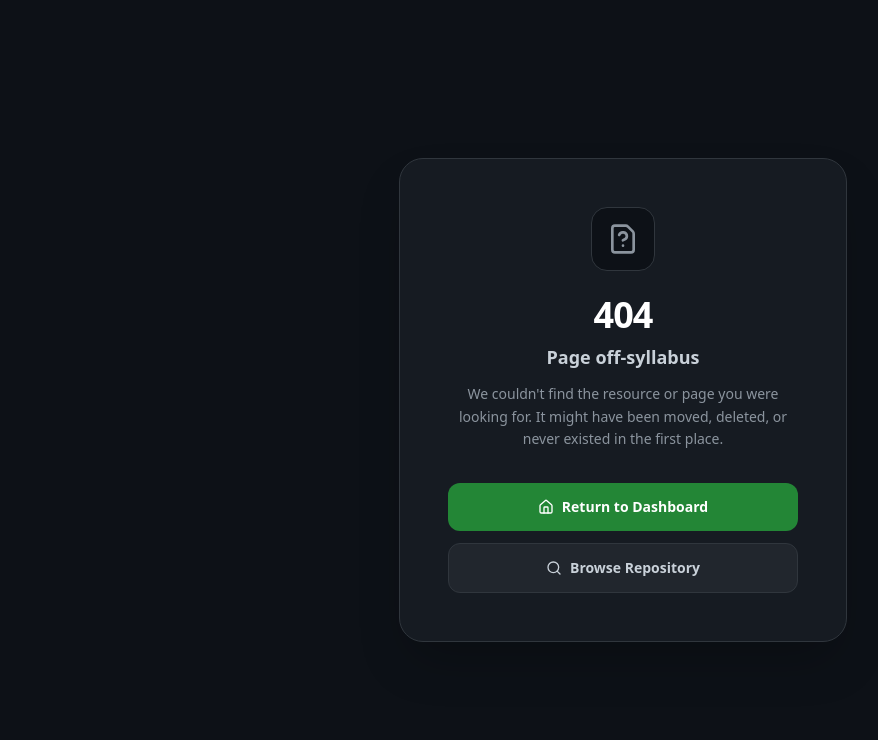
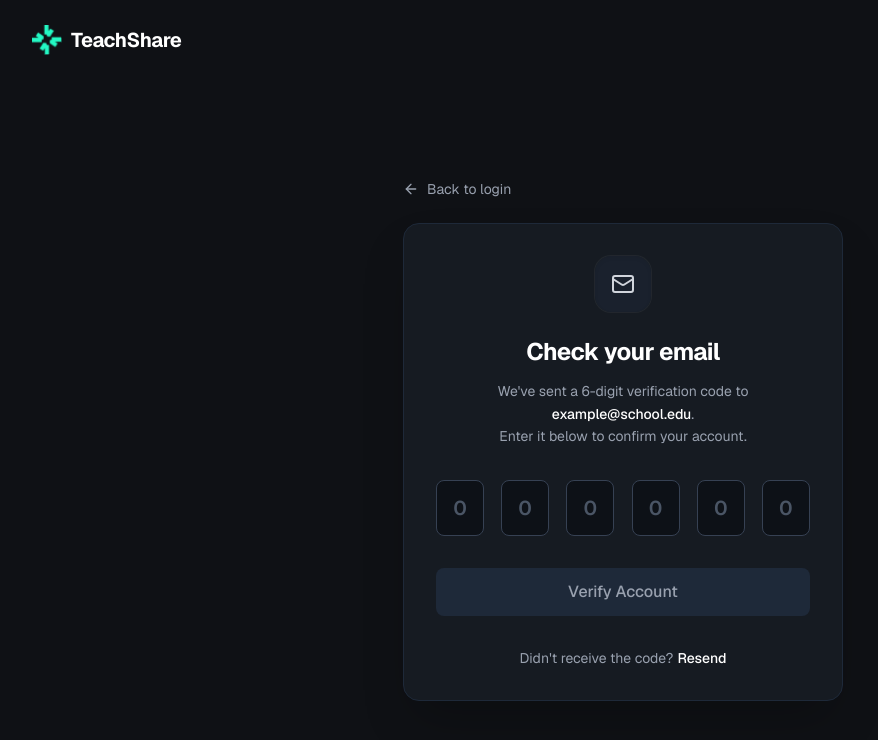
Before and after one commit to TeachShare/frontend, a Next.js app: page /verification/1 in a window 1280 px wide. Before the commit this address had no page. Shown: the top 740 px of the page, without its empty margins (17-895 px from the left). Built offline with nearby package versions, Linux system fonts and the light colour scheme.

Commit message:
feat: added vericiation page

```diff
--- /dev/null
+++ b/app/verification/[id]/page.tsx
@@ -0,0 +1,225 @@
+"use client"
+import React, { useState, useRef, useEffect } from 'react';
+import { ArrowLeft, Mail, RefreshCw, CheckCircle2 } from 'lucide-react';
+import Image from "next/image";
+import logo from "@/public/logos/logo.svg";
+const Page = () => {
+  const [code, setCode] = useState<string[]>(['', '', '', '', '', '']);
+  const [isVerifying, setIsVerifying] = useState<boolean>(false);
+  const [isSuccess, setIsSuccess] = useState<boolean>(false);
+  const [resendCooldown, setResendCooldown] = useState<number>(0);
+
+  // Typed the ref as an array of HTMLInputElement or null
+  const inputRefs = useRef<(HTMLInputElement | null)[]>([]);
+
+  // Mock user email from previous step
+  const userEmail = "example@school.edu";
+
+  useEffect(() => {
+    let timer: NodeJS.Timeout;
+    if (resendCooldown > 0) {
+      timer = setTimeout(() => setResendCooldown(c => c - 1), 1000);
+    }
+    return () => clearTimeout(timer);
+  }, [resendCooldown]);
+
+  const handleChange = (index: number, value: string) => {
+    // Only allow numbers
+    if (!/^\d*$/.test(value)) return;
+
+    const newCode = [...code];
+
+    // Handle paste
+    if (value.length > 1) {
+      const pastedCode = value.slice(0, 6).split('');
+      for (let i = 0; i < 6; i++) {
+        newCode[i] = pastedCode[i] || '';
+      }
+      setCode(newCode);
+
+      // Focus last filled input or end
+      const lastFilledIndex = newCode.findLastIndex(val => val !== '');
+      const focusIndex = lastFilledIndex < 5 ? lastFilledIndex + 1 : 5;
+      inputRefs.current[focusIndex]?.focus();
+      return;
+    }
+
+    newCode[index] = value;
+    setCode(newCode);
+
+    // Auto-advance
+    if (value !== '' && index < 5) {
+      inputRefs.current[index + 1]?.focus();
+    }
+  };
+
+  // Typed KeyboardEvent specifically for HTMLInputElement
+  const handleKeyDown = (index: number, e: React.KeyboardEvent<HTMLInputElement>) => {
+    if (e.key === 'Backspace' && !code[index] && index > 0) {
+      // Move back on backspace if current field is empty
+      inputRefs.current[index - 1]?.focus();
+    }
+  };
+
+  // Typed ClipboardEvent specifically for HTMLInputElement
+  const handlePaste = (e: React.ClipboardEvent<HTMLInputElement>) => {
+    e.preventDefault();
+    const pastedData = e.clipboardData.getData('text');
+    handleChange(0, pastedData);
+  };
+
+  // Typed FormEvent specifically for HTMLFormElement, made optional because of e?.preventDefault()
+  const verifyCode = (e?: React.FormEvent<HTMLFormElement>) => {
+    e?.preventDefault();
+    const fullCode = code.join('');
+    if (fullCode.length !== 6) return;
+
+    setIsVerifying(true);
+
+    // Simulate API call
+    setTimeout(() => {
+      setIsVerifying(false);
+      setIsSuccess(true);
+      // In a real app, you would redirect here
+    }, 1500);
+  };
+
+  const handleResend = () => {
+    if (resendCooldown > 0) return;
+    setResendCooldown(30); // 30 second cooldown
+    // Simulate sending new email
+    console.log("Resending code to", userEmail);
+  };
+
+  const isCodeComplete = code.every(digit => digit !== '');
+
+  return (
+    <div className="min-h-screen bg-[#0f1115] text-white font-sans flex flex-col relative selection:bg-green-500/30">
+
+     <header className="relative z-10 p-6 md:px-12 flex items-center gap-2">
+        <div className="flex items-center gap-2 shrink-0">
+          <div className="w-8 h-8 rounded flex items-center justify-center">
+            <Image
+              alt="teachshareLogo"
+              src={logo}
+              width={30}
+              height={30}
+            />
+          </div>
+          <span className="text-xl font-bold tracking-tight text-zinc-900 dark:text-white transition-colors duration-300">
+            TeachShare
+          </span>
+        </div>
+      </header>
+
+      {/* Main Content */}
+      <main className="flex-1 flex flex-col items-center justify-center p-4">
+
+        <div className="w-full max-w-[440px]">
+
+          {/* Back Button */}
+          <button className="flex items-center gap-2 text-sm text-gray-400 hover:text-white transition-colors mb-6 group">
+            <ArrowLeft className="w-4 h-4 transition-transform group-hover:-translate-x-1" />
+            Back to login
+          </button>
+
+          {/* Verification Card */}
+          <div className="bg-[#161b22] border border-gray-800 rounded-2xl p-8 shadow-2xl">
+
+            {isSuccess ? (
+              // Success State
+              <div className="flex flex-col items-center text-center py-6 animate-in fade-in zoom-in duration-300">
+                <div className="w-16 h-16 bg-green-500/10 rounded-full flex items-center justify-center mb-6">
+                  <CheckCircle2 className="w-8 h-8 text-[#22c55e]" />
+                </div>
+                <h2 className="text-2xl font-bold mb-2">Email Verified!</h2>
+                <p className="text-gray-400 text-sm mb-8">
+                  Your account has been successfully verified. You will be redirected to your dashboard momentarily.
+                </p>
+                <div className="w-6 h-6 border-2 border-[#22c55e] border-t-transparent rounded-full animate-spin"></div>
+              </div>
+            ) : (
+              // Verification Form
+              <div className="flex flex-col items-center text-center">
+                <div className="w-14 h-14 bg-gray-800/50 rounded-2xl flex items-center justify-center mb-6 ring-1 ring-white/5 shadow-inner">
+                  <Mail className="w-6 h-6 text-gray-300" />
+                </div>
+
+                <h1 className="text-2xl font-bold mb-3 tracking-tight">Check your email</h1>
+
+                <p className="text-sm text-gray-400 mb-8 leading-relaxed">
+                  We've sent a 6-digit verification code to <br/>
+                  <span className="text-white font-medium">{userEmail}</span>. <br/>
+                  Enter it below to confirm your account.
+                </p>
+
+                <form onSubmit={verifyCode} className="w-full">
+                  {/* OTP Inputs */}
+                  <div className="flex justify-between gap-2 mb-8">
+                    {code.map((digit, index) => (
+                      <input
+                        key={index}
+                        ref={(el) => { inputRefs.current[index] = el; }}
+                        type="text"
+                        inputMode="numeric"
+                        autoComplete="one-time-code"
+                        pattern="\d{1}"
+                        maxLength={6}
+                        className="w-12 h-14 text-center text-xl font-semibold bg-[#0d1117] border border-gray-700 rounded-lg focus:outline-none focus:border-[#22c55e] focus:ring-1 focus:ring-[#22c55e] transition-all text-white placeholder-gray-600"
+                        value={digit}
+                        onChange={(e) => handleChange(index, e.target.value)}
+                        onKeyDown={(e) => handleKeyDown(index, e)}
+                        onPaste={handlePaste}
+                        placeholder="0"
+                      />
+                    ))}
+                  </div>
+
+                  {/* Submit Button */}
+                  <button
+                    type="submit"
+                    disabled={!isCodeComplete || isVerifying}
+                    className={`w-full py-3 px-4 rounded-lg font-medium transition-all duration-200 flex items-center justify-center gap-2
+                      ${isCodeComplete && !isVerifying
+                        ? 'bg-[#22c55e] hover:bg-[#1ea951] text-white shadow-[0_0_15px_rgba(34,197,94,0.3)]'
+                        : 'bg-gray-800 text-gray-400 cursor-not-allowed'
+                      }`}
+                  >
+                    {isVerifying ? (
+                      <>
+                        <RefreshCw className="w-5 h-5 animate-spin" />
+                        Verifying...
+                      </>
+                    ) : (
+                      'Verify Account'
+                    )}
+                  </button>
+                </form>
+
+                {/* Resend Section */}
+                <div className="mt-8 text-sm text-gray-400 flex items-center justify-center gap-1">
+                  <span>Didn't receive the code?</span>
+                  <button
+                    onClick={handleResend}
+                    disabled={resendCooldown > 0}
+                    className={`font-medium transition-colors ${
+                      resendCooldown > 0
+                        ? 'text-gray-500 cursor-not-allowed'
+                        : 'text-white hover:text-[#22c55e]'
+                    }`}
+                  >
+                    {resendCooldown > 0 ? `Resend in ${resendCooldown}s` : 'Resend'}
+                  </button>
+                </div>
+              </div>
+            )}
+
+          </div>
+        </div>
+      </main>
+
+    </div>
+  );
+}
+
+export default Page;
```
